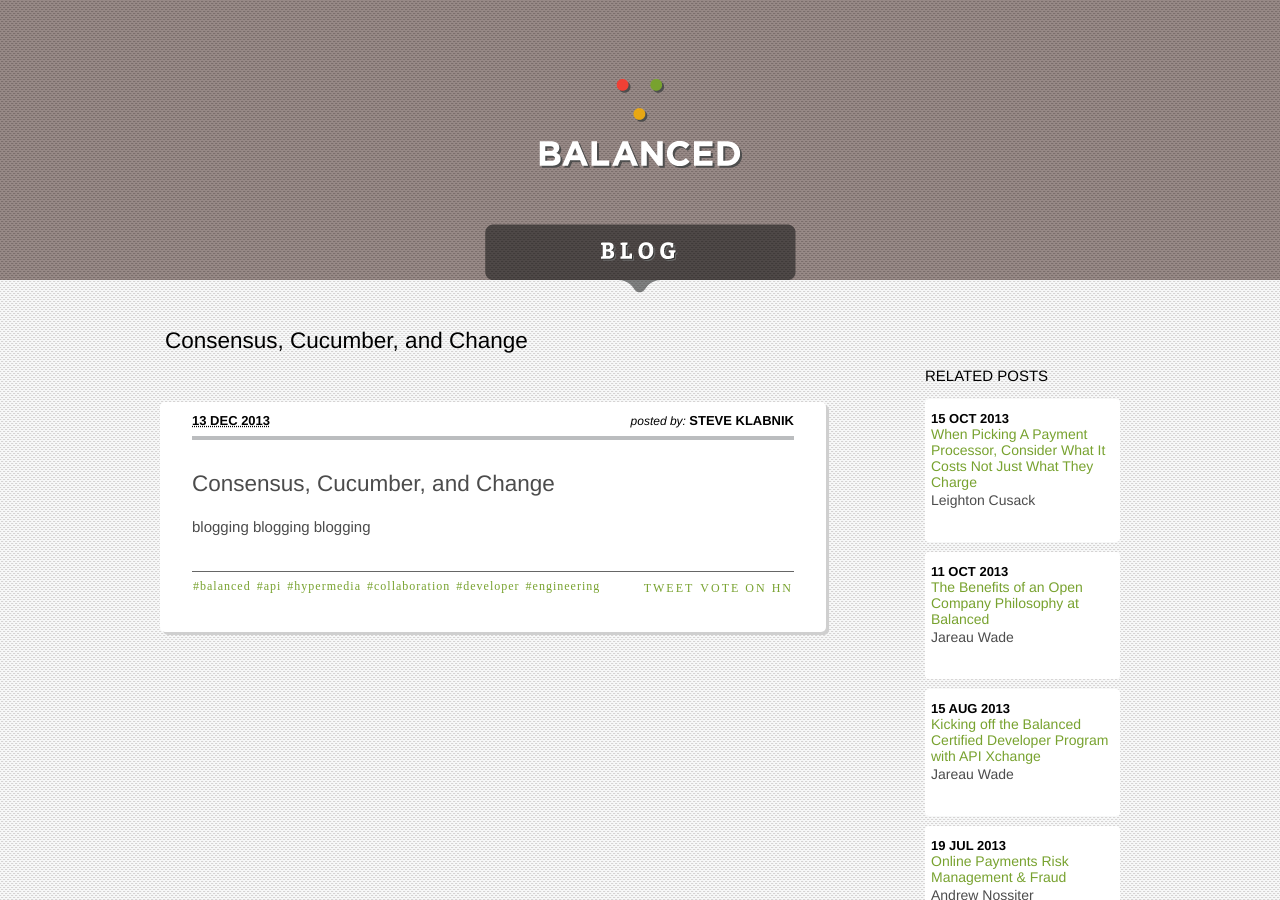
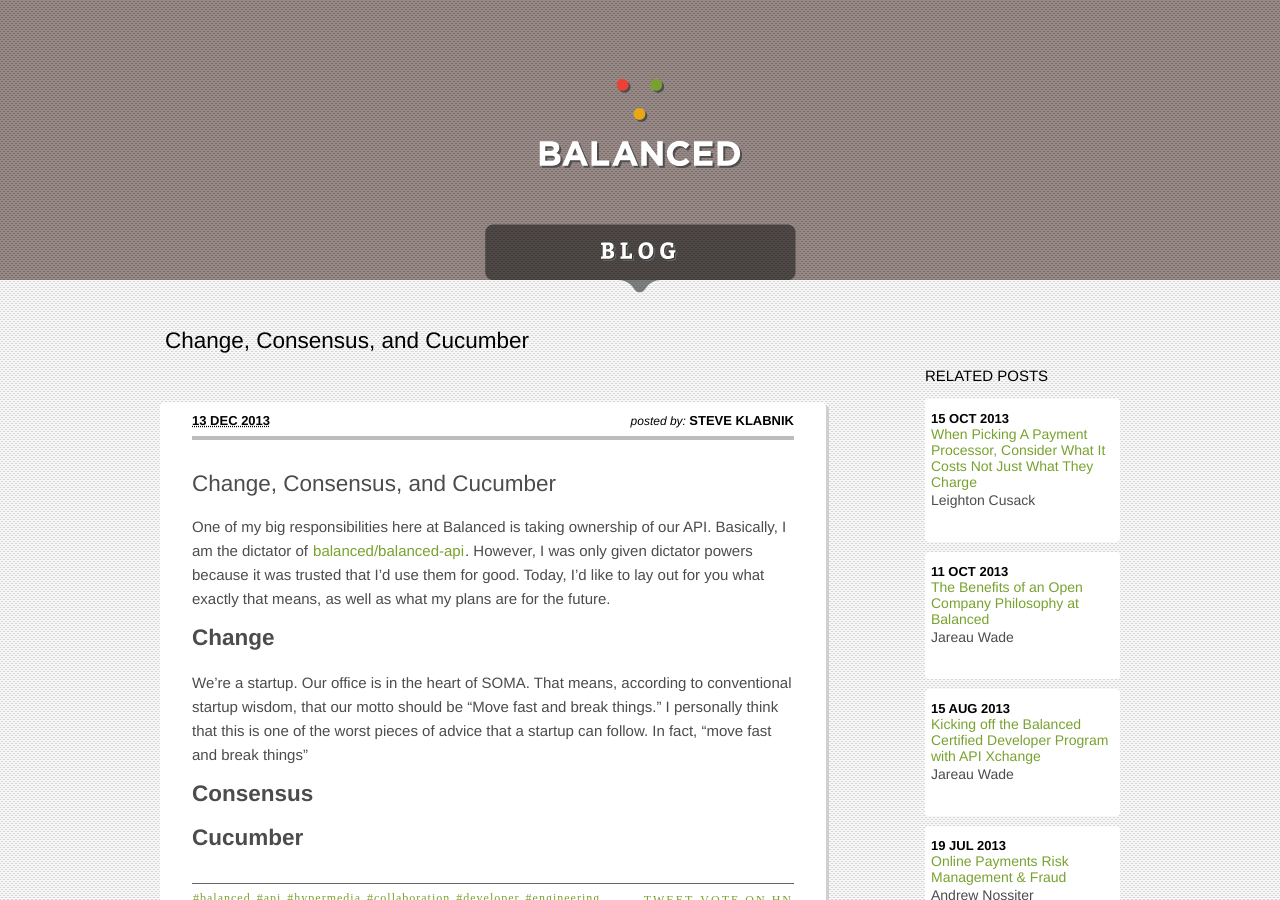
Before and after one commit to balanced/balanced.github.com, a Jekyll site: the page built from _posts/2013-12-13-consensus-cucumber-and-change.md, in a window 1280 px wide and 900 px high. Built offline with Jekyll 4.4.1, drawn with Linux system fonts in a browser that asks for light colours; nearby versions of some CDN libraries; library files that are not in the unit come from our copies; Markdown is read by kramdown in place of the engine named in the settings; comment, search, counter and statistics services are not loaded.

Commit message:
wip blog post

```diff
--- a/_posts/2013-12-13-consensus-cucumber-and-change.md
+++ b/_posts/2013-12-13-consensus-cucumber-and-change.md
@@ -1,7 +1,7 @@
 ---
 layout: post
 author: Steve Klabnik
-title: "Consensus, Cucumber, and Change"
+title: "Change, Consensus, and Cucumber"
 tags:
 - balanced
 - api
@@ -11,6 +11,14 @@
 - engineering
 ---
 
-## Consensus, Cucumber, and Change
+## Change, Consensus, and Cucumber
 
-blogging blogging blogging
+One of my big responsibilities here at Balanced is taking ownership of our API. Basically, I am the dictator of [balanced/balanced-api](https://github.com/balanced/balanced-api). However, I was only given dictator powers because it was trusted that I'd use them for good. Today, I'd like to lay out for you what exactly that means, as well as what my plans are for the future.
+
+### Change
+
+We're a startup. Our office is in the heart of SOMA. That means, according to conventional startup wisdom, that our motto should be "Move fast and break things." I personally think that this is one of the worst pieces of advice that a startup can follow. In fact, "move fast and break things"
+
+### Consensus
+
+### Cucumber
```
